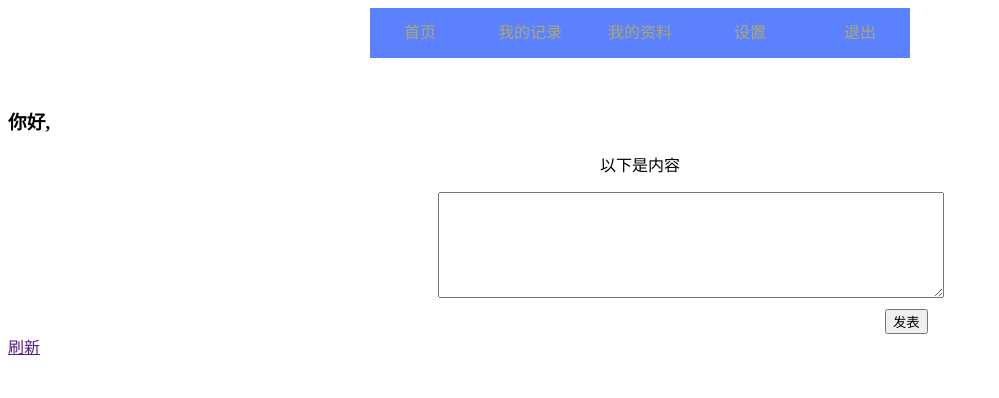
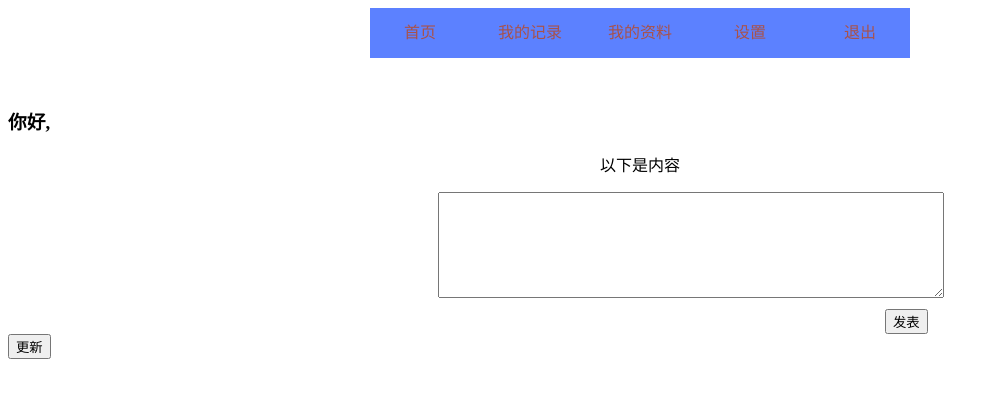
Before and after one commit to Shephermand/Project_2teamOngit, a Flask app: template templates/My_page.html in a window 1280 px wide; the page is wider, and only the part inside the window is pictured. Shown: the top 398 px of that part, without its empty margins (0-999 px from the left). Run offline with Flask 2, Linux system fonts and the light colour scheme; the template is opened without the code that fills it, so the values that code supplies are empty; some libraries are stand-ins or nearby versions.

Commit message:
1月9日上课前
(cherry picked from commit 54e389d)

```diff
--- a/run.py
+++ b/run.py
@@ -6,7 +6,7 @@ from werkzeug.security import generate_password_hash,check_password_hash
 import json
 
 app = Flask(__name__)
-app.config["SQLALCHEMY_DATABASE_URI"] = "mysql+pymysql://root:han1345@localhost:3306/ajax"
+app.config["SQLALCHEMY_DATABASE_URI"] = "mysql+pymysql://root:123456@localhost:3306/ajax"
 app.config["DEBUG"] = True
 app.config["SQLALCHEMY_TRACK_MODIFICATIONS"] = False
 app.config["SECRET_KEY"] = 'hahanijinglaile'
@@ -58,7 +58,7 @@ class Comment(db.Model):
 
 def comm_all():
     # comm = Comment.query.all()
-    comm = db.session.query(Comment).order_by('id desc')
+    comm = db.session.query(Comment).order_by('id desc').limit(20)
     lst = []
     for c in comm:
         lst.append(c.to_dict())
@@ -120,6 +120,7 @@ def login_view():
         user = User.query.filter_by(uname=uname).first()
         if user and check_password_hash(user.upwd,upwd):
             session['uname'] = uname
+            session['password'] = upwd
             # url = session.get('url','/')
             url = '/My_page'
             resp = redirect(url)
@@ -171,6 +172,20 @@ def get_comm_view():
     print(lst)
     return lst
 
+@app.route('/history')
+def get_history():
+    uname = session['uname']
+    user = User.query.filter_by(uname=uname).first()
+    upwd = session['upwd']
+    if user and upwd == user.upwd:
+        #执行后端业务
+        lst = []
+        comms = user.comments
+
+        pass
+    else:
+        return redirect('/')
+
 
 if __name__ == "__main__":
     manager.run()
--- a/templates/My_page.html
+++ b/templates/My_page.html
@@ -22,7 +22,7 @@
             background-color: #5c81ff;
         }
         #nav a{
-            color: #a9a870;
+            color: #a9524a;
 			float:left;
 			width:100px;
 			height: 50px;
@@ -47,6 +47,11 @@
         #btn_sub{
             margin: 7px 0 0 877px;
         }
+        #comm_ar{
+            position: absolute;
+            top:349px;
+            left: 549px;
+        }
     </style>
 </head>
 <body onload="load()">
@@ -66,7 +71,10 @@
         <textarea id="text_in" name="uinfo"></textarea>
         <input id="btn_sub" type="submit" value="发表">
     </form>
-        <a href="">刷新</a>
+        <a href=""  style="text-decoration:none;">
+            <button>更新</button>
+        </a>
+
     </div>
     <div id="comm_ar"></div>
     <script>
@@ -79,7 +87,7 @@
                  //将res转换为JS对象再保存给res
                  res = JSON.parse(res);
                  //循环遍历res得到每一个对象以及数据
-                 str = ""
+                 str = "";
                  $.each(res,function(i,obj){
                      str += '<h4>';
                       str += "用户:"+obj.uname+"&nbsp";
@@ -89,9 +97,9 @@
                       str += obj.text;
                      str += '</p>';
                  });
-                 $("#comm_ar").html(str)
+                 $("#comm_ar").html(str);
              }
-         }
+         };
          xhr.send(null);
     }
     </script>
```
Also changed, not shown: templates/My_history.html (added, +10 -0 lines).
